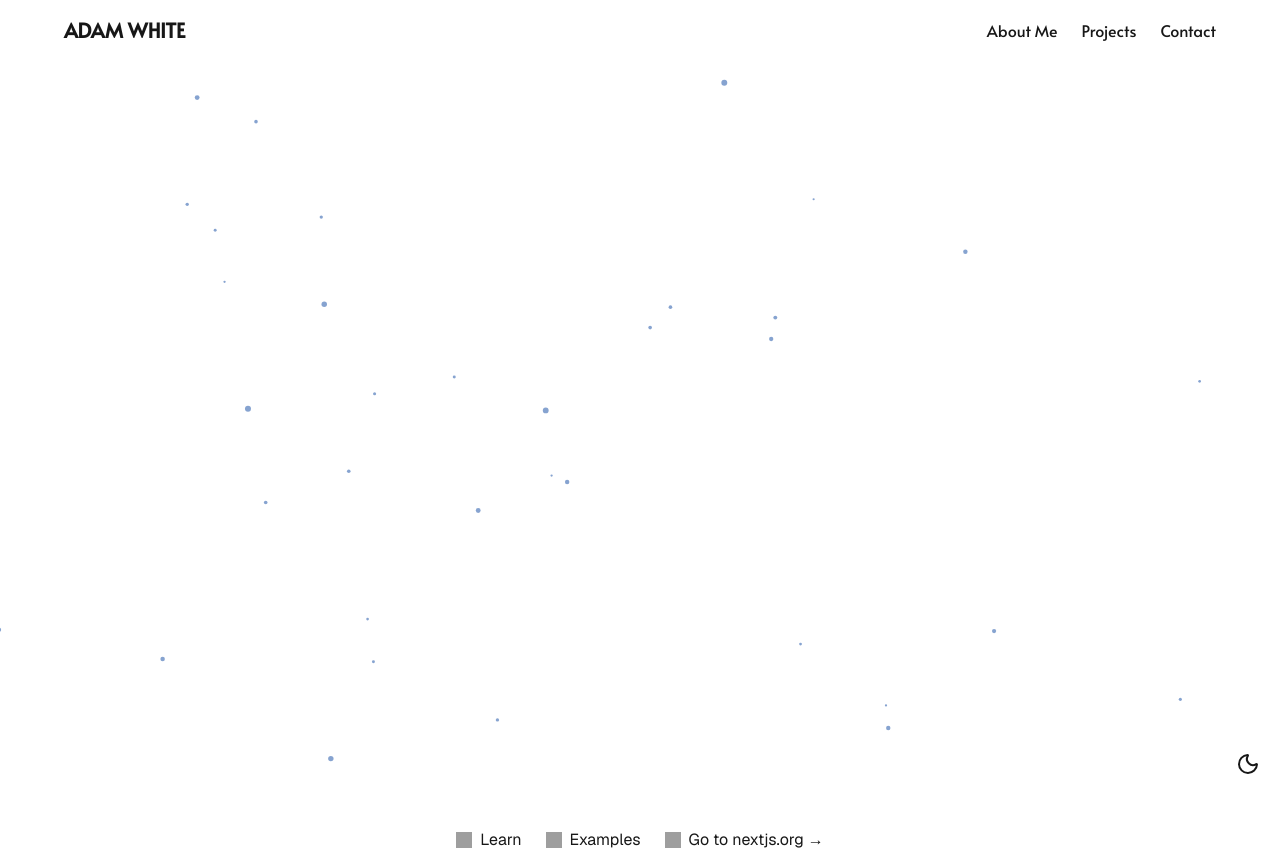
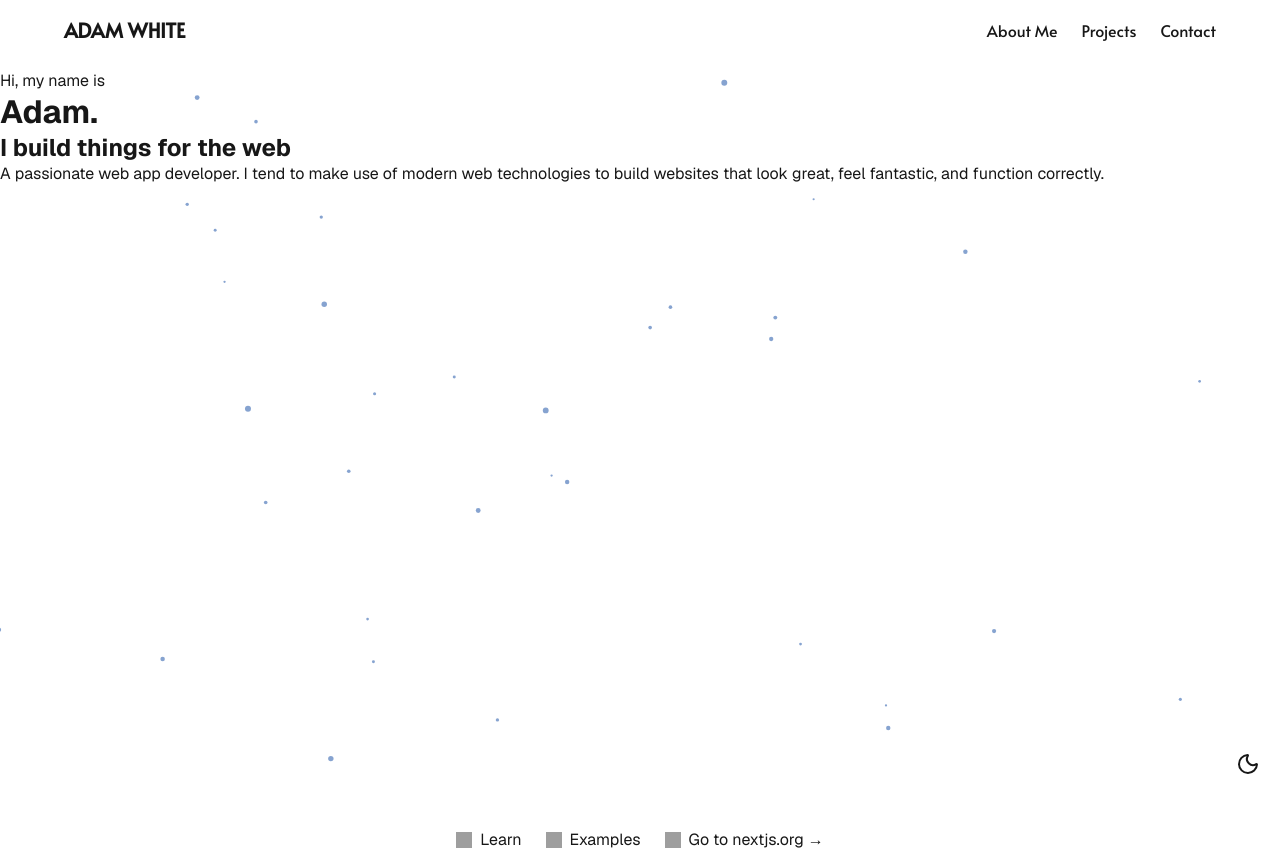
Before and after one commit to AdamFrankWhite/Portfolio-2025, a Next.js app: page / in a window 1280 px wide. Built offline with nearby package versions, Linux system fonts and the light colour scheme; grey boxes are pictures that could not be loaded.

Commit message:
ssr and dark mode working

```diff
--- a/src/components/Particles/index.tsx
+++ b/src/components/Particles/index.tsx
@@ -10,12 +10,25 @@ import {
 // import { loadFull } from "tsparticles"; // if you are going to use `loadFull`, install the "tsparticles" package too.
 import { loadSlim } from "@tsparticles/slim"; // if you are going to use `loadSlim`, install the "@tsparticles/slim" package too.
 // import { loadBasic } from "@tsparticles/basic"; // if you are going to use `loadBasic`, install the "@tsparticles/basic" package too.
-type ParticlesComponentProps = {
-    darkMode: boolean;
-};
-const ParticlesComponent = ({ darkMode }: ParticlesComponentProps) => {
+
+const ParticlesComponent = () => {
     const [init, setInit] = useState(false);
+    const [darkMode, setDarkMode] = useState(false);
+    const [mounted, setMounted] = useState(false);
+    // Detect dark mode client-side
+    useEffect(() => {
+        setMounted(true);
 
+        const mediaQuery = window.matchMedia("(prefers-color-scheme: dark)");
+        setDarkMode(mediaQuery.matches);
+
+        const handler = (e: MediaQueryListEvent) => {
+            setDarkMode(e.matches);
+        };
+
+        mediaQuery.addEventListener("change", handler);
+        return () => mediaQuery.removeEventListener("change", handler);
+    }, []);
     // this should be run only once per application lifetime
     useEffect(() => {
         initParticlesEngine(async (engine) => {
--- a/src/pages/_app.tsx
+++ b/src/pages/_app.tsx
@@ -6,9 +6,7 @@ export default function App({ Component, pageProps }: AppProps) {
     return (
         <>
             <Navbar />
-            <main>
-                <Component {...pageProps} />
-            </main>
+            <Component {...pageProps} />
         </>
     );
 }
--- a/src/pages/index.tsx
+++ b/src/pages/index.tsx
@@ -2,6 +2,7 @@ import Head from "next/head";
 import Image from "next/image";
 import { Geist, Geist_Mono } from "next/font/google";
 import styles from "@/styles/Home.module.css";
+
 import ParticlesComponent from "@/components/Particles";
 const geistSans = Geist({
     variable: "--font-geist-sans",
@@ -14,7 +15,6 @@ const geistMono = Geist_Mono({
 });
 
 export default function Home() {
-    const darkMode = window.matchMedia("(prefers-color-scheme: dark)").matches;
     return (
         <>
             <Head>
@@ -32,7 +32,7 @@ export default function Home() {
             <div
                 className={`${styles.page} ${geistSans.variable} ${geistMono.variable}`}
             >
-                <div className={styles.main}>
+                <main className={styles.main}>
                     <div
                         style={{
                             width: "100%",
@@ -40,14 +40,13 @@ export default function Home() {
                             position: "relative",
                         }}
                     >
-                        <ParticlesComponent darkMode={darkMode} />
+                        <ParticlesComponent />
                         <div
                             style={{
                                 position: "absolute",
                                 top: 0,
                                 left: 0,
                                 zIndex: 1,
-                                color: "#fff",
                             }}
                         >
                             <span>Hi, my name is</span>
@@ -61,7 +60,7 @@ export default function Home() {
                             </p>
                         </div>
                     </div>
-                </div>
+                </main>
                 <footer className={styles.footer}>
                     <a
                         href="https://nextjs.org/learn?utm_source=create-next-app&utm_medium=default-template&utm_campaign=create-next-app"
--- a/src/styles/Home.module.css
+++ b/src/styles/Home.module.css
@@ -31,6 +31,7 @@
     /* display: flex; */
     width: 100%;
     min-height: 500px;
+    color: var(--foreground);
     /* flex-direction: column;
     gap: 32px;
     grid-row-start: 2; */
```
